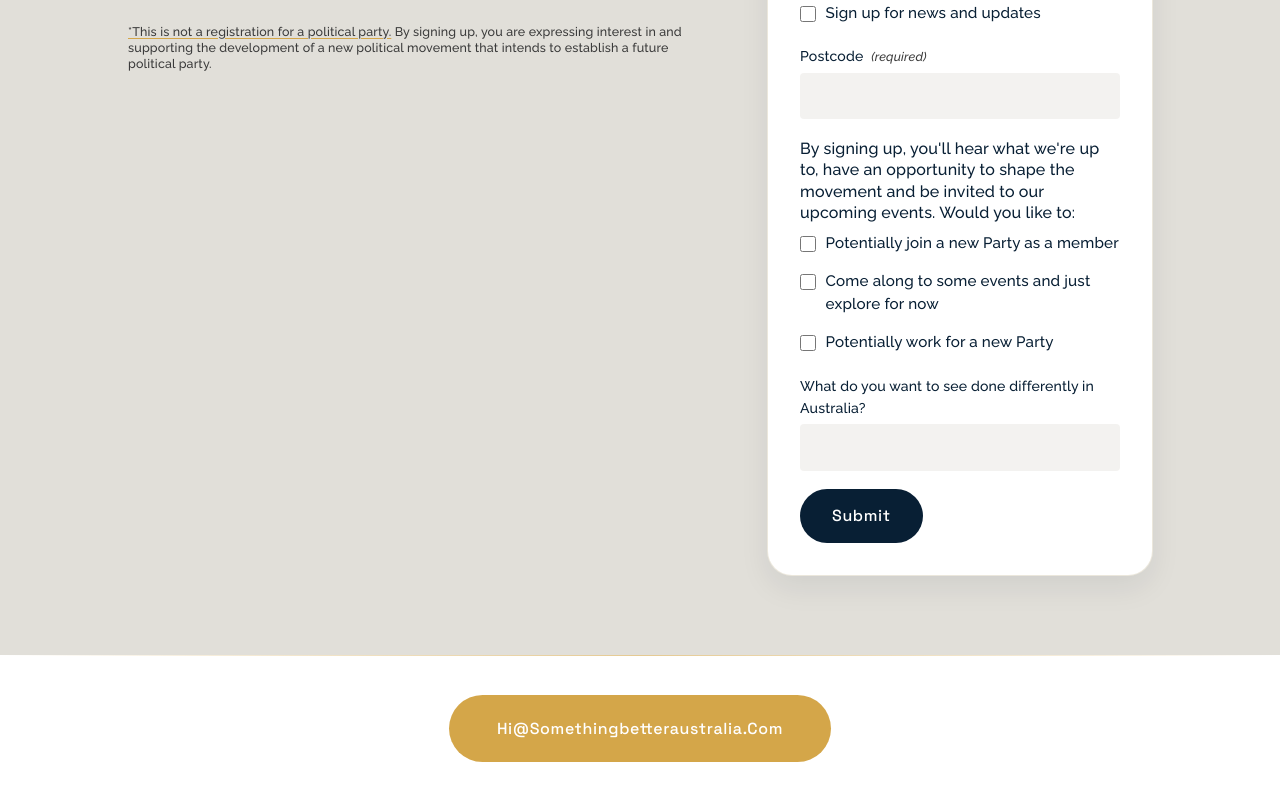
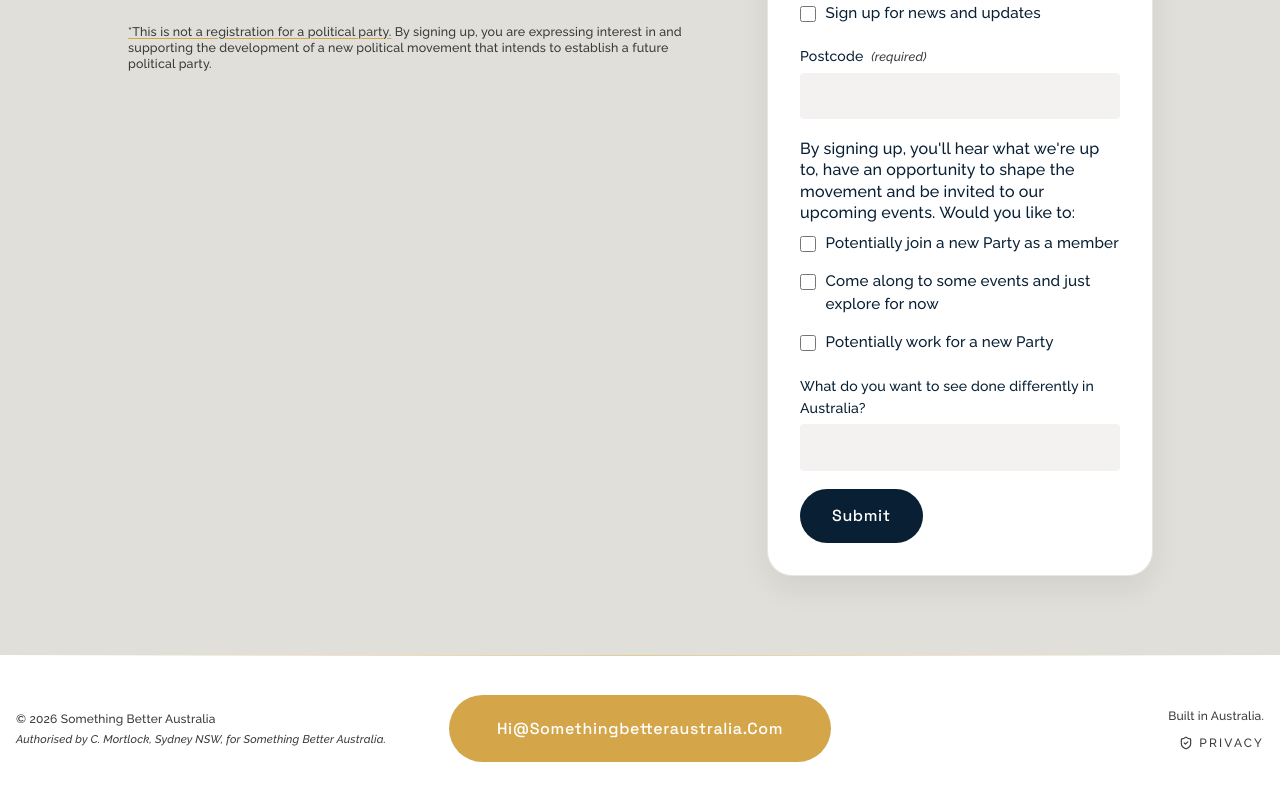
Before and after one commit to SomethingBetterAustralia/website, a React (Vite) app in the folder packages/frontend/: page / in a window 1280 px wide. Shown: the part 2030-2830 px from the top of the page. Built offline with nearby package versions, Linux system fonts and the light colour scheme.

Commit message:
Footer: Draft version complete.

```diff
--- a/packages/frontend/src/components/layout/Footer.tsx
+++ b/packages/frontend/src/components/layout/Footer.tsx
@@ -1,16 +1,112 @@
+import { ShieldCheck, X } from 'lucide-react';
+import * as React from 'react';
+
 export function Footer() {
+  const dialogRef = React.useRef<HTMLDialogElement | null>(null);
+
+  function openDialog() {
+    dialogRef.current?.showModal();
+  }
+  function closeDialog() {
+    dialogRef.current?.close();
+  }
+
   return (
-    <footer className="relative bg-sb-white px-4 pb-12 pt-10 text-center">
+    <footer className="relative bg-sb-white px-4 pb-12 pt-10">
       <div
         aria-hidden
         className="absolute inset-x-0 top-0 h-px bg-gradient-to-r from-transparent via-sb-accent/60 to-transparent"
       />
-      <a
-        href="mailto:hi@somethingbetteraustralia.com"
-        className="inline-block max-w-full cursor-pointer rounded-full bg-sb-accent px-6 py-[1.4em] font-display text-sm font-medium leading-none tracking-[0.04em] text-sb-white capitalize no-underline transition-[background-color,transform] duration-150 hover:-translate-y-px hover:bg-sb-accent-hot hover:text-sb-white min-[880px]:px-12 min-[880px]:py-[1.6em] min-[880px]:text-base"
+
+      <div className="mx-auto flex w-full max-w-7xl flex-col items-center gap-6 min-[880px]:grid min-[880px]:grid-cols-[1fr_auto_1fr] min-[880px]:items-center min-[880px]:gap-8">
+        <a
+          href="mailto:hi@somethingbetteraustralia.com"
+          className="inline-block max-w-full cursor-pointer rounded-full bg-sb-accent px-6 py-[1.4em] font-display text-sm font-medium leading-none tracking-[0.04em] text-sb-white capitalize no-underline transition-[background-color,transform] duration-150 hover:-translate-y-px hover:bg-sb-accent-hot hover:text-sb-white min-[880px]:col-start-2 min-[880px]:row-start-1 min-[880px]:px-12 min-[880px]:py-[1.6em] min-[880px]:text-base"
+        >
+          hi@somethingbetteraustralia.com
+        </a>
+
+        <div className="text-center min-[880px]:col-start-1 min-[880px]:row-start-1 min-[880px]:text-left">
+          <p className="text-xs leading-relaxed text-sb-text-muted">
+            © 2026 Something Better Australia
+          </p>
+          {/* TODO: confirm authoriser name + address before public launch
+              (required under the Commonwealth Electoral Act for political
+              communications). Placeholder is the founder's published
+              public name + city. */}
+          <p className="text-[0.7rem] italic leading-relaxed text-sb-text-muted">
+            Authorised by C. Mortlock, Sydney NSW, for Something Better Australia.
+          </p>
+        </div>
+
+        <div className="flex flex-col items-center gap-2 min-[880px]:col-start-3 min-[880px]:row-start-1 min-[880px]:items-end">
+          <p className="text-xs leading-relaxed text-sb-text-muted">Built in Australia.</p>
+          <button
+            type="button"
+            onClick={openDialog}
+            className="inline-flex items-center gap-1.5 text-xs uppercase tracking-[0.18em] text-sb-text-muted transition-colors hover:text-sb-accent-hot focus-visible:outline-none focus-visible:ring-2 focus-visible:ring-sb-accent rounded-sm"
+          >
+            <ShieldCheck aria-hidden className="size-3.5" />
+            Privacy
+          </button>
+        </div>
+      </div>
+
+      <style>{`dialog.sba-privacy-dialog::backdrop { background-color: color-mix(in srgb, var(--color-sb-navy) 40%, transparent); backdrop-filter: blur(4px); }`}</style>
+      <dialog
+        ref={dialogRef}
+        aria-labelledby="footer-privacy-title"
+        className="sba-privacy-dialog max-w-lg rounded-3xl border-0 bg-sb-white p-8 ring-1 ring-sb-cream-warm shadow-2xl"
       >
-        hi@somethingbetteraustralia.com
-      </a>
+        <div className="flex items-start justify-between gap-4">
+          <h2
+            id="footer-privacy-title"
+            className="font-display text-xl font-medium text-sb-navy"
+          >
+            Privacy
+          </h2>
+          <button
+            type="button"
+            onClick={closeDialog}
+            aria-label="Close"
+            className="inline-flex size-8 shrink-0 items-center justify-center rounded-full text-sb-text-muted transition-colors hover:bg-sb-cream-warm hover:text-sb-navy focus-visible:outline-none focus-visible:ring-2 focus-visible:ring-sb-accent"
+          >
+            <X aria-hidden className="size-4" />
+          </button>
+        </div>
+        {/* MOCK: short-form privacy statement until the formal notice is
+            posted alongside the member-data persistence platform. */}
+        <div className="mt-4 flex flex-col gap-3 text-sm leading-relaxed text-sb-text">
+          <p>
+            We collect the bare minimum to run the movement: your name, email, and
+            postcode at signup, plus anything you choose to add to the optional
+            feedback fields. We use it to send you what you&rsquo;ve asked to be sent
+            and to understand where our members live. We don&rsquo;t share it with
+            third parties, and we don&rsquo;t sell it. You can ask us to delete your
+            data at any time by emailing{' '}
+            <a
+              href="mailto:hi@somethingbetteraustralia.com"
+              className="font-medium text-sb-accent-hot hover:underline"
+            >
+              hi@somethingbetteraustralia.com
+            </a>
+            .
+          </p>
+          <p>
+            This is the short version. A formal privacy notice will be posted here
+            once the platform that handles formal member data is in place.
+          </p>
+        </div>
+        <div className="mt-6 flex justify-end">
+          <button
+            type="button"
+            onClick={closeDialog}
+            className="inline-flex items-center justify-center rounded-full bg-sb-navy px-5 py-2 text-sm font-medium text-sb-cream transition-colors hover:bg-sb-navy-hot focus-visible:outline-none focus-visible:ring-2 focus-visible:ring-sb-accent"
+          >
+            Got it
+          </button>
+        </div>
+      </dialog>
     </footer>
   );
 }
--- a/packages/frontend/src/components/layout/Header.tsx
+++ b/packages/frontend/src/components/layout/Header.tsx
@@ -39,7 +39,7 @@ export function Header() {
       className={cn(
         'sticky top-0 z-50 w-full transition-[background-color,border-color,box-shadow,backdrop-filter] duration-300',
         scrolled
-          ? 'border-b border-sb-cream-warm bg-sb-white/90 shadow-[0_2px_10px_rgba(8,31,52,0.05)] backdrop-blur-md'
+          ? 'border-b border-sb-cream-warm bg-sb-white shadow-[0_2px_10px_rgba(8,31,52,0.05)]'
           : 'border-b border-transparent bg-sb-white'
       )}
     >
@@ -95,7 +95,7 @@ export function Header() {
             animate={{ height: 'auto', opacity: 1 }}
             exit={{ height: 0, opacity: 0 }}
             transition={{ duration: 0.25, ease: 'easeOut' }}
-            className="overflow-hidden border-t border-sb-cream-warm bg-sb-white/95 backdrop-blur-md min-[880px]:hidden"
+            className="overflow-hidden border-t border-sb-cream-warm bg-sb-white min-[880px]:hidden"
           >
             <nav
               aria-label="Mobile"
```
